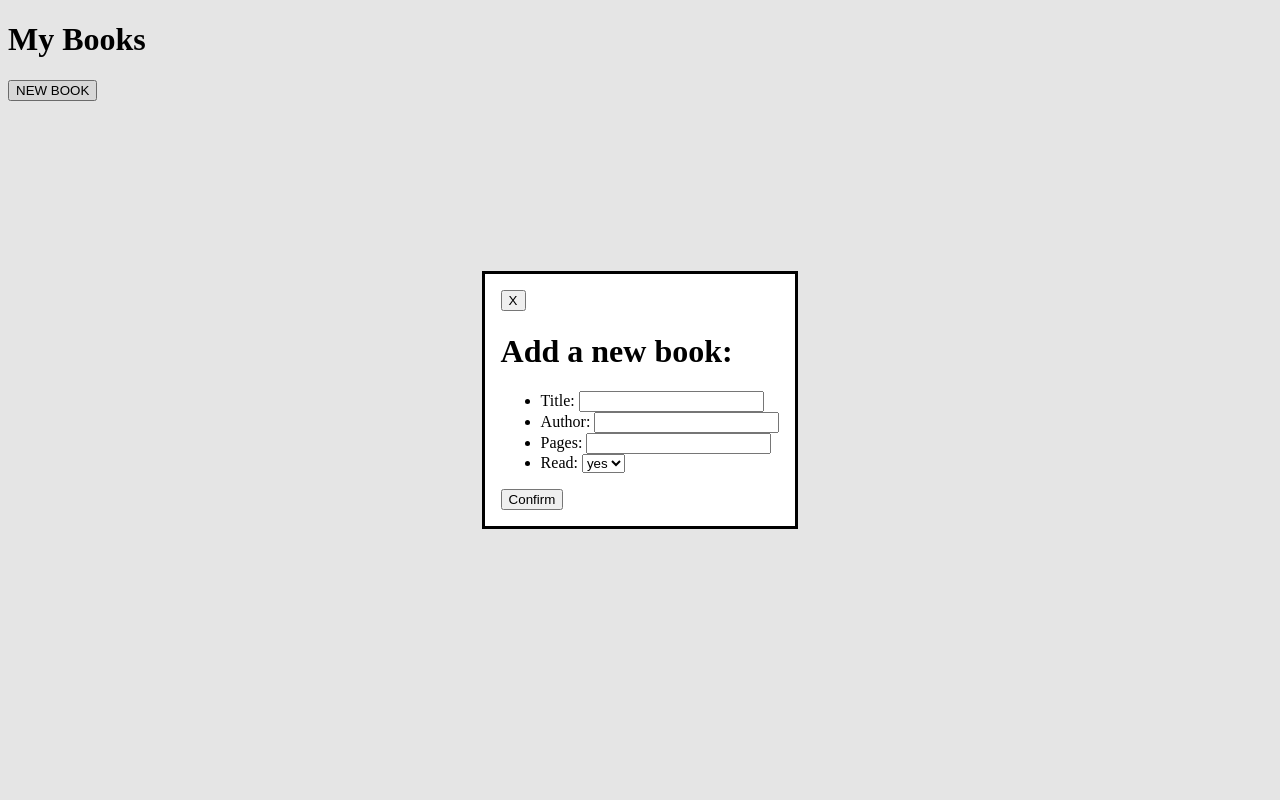
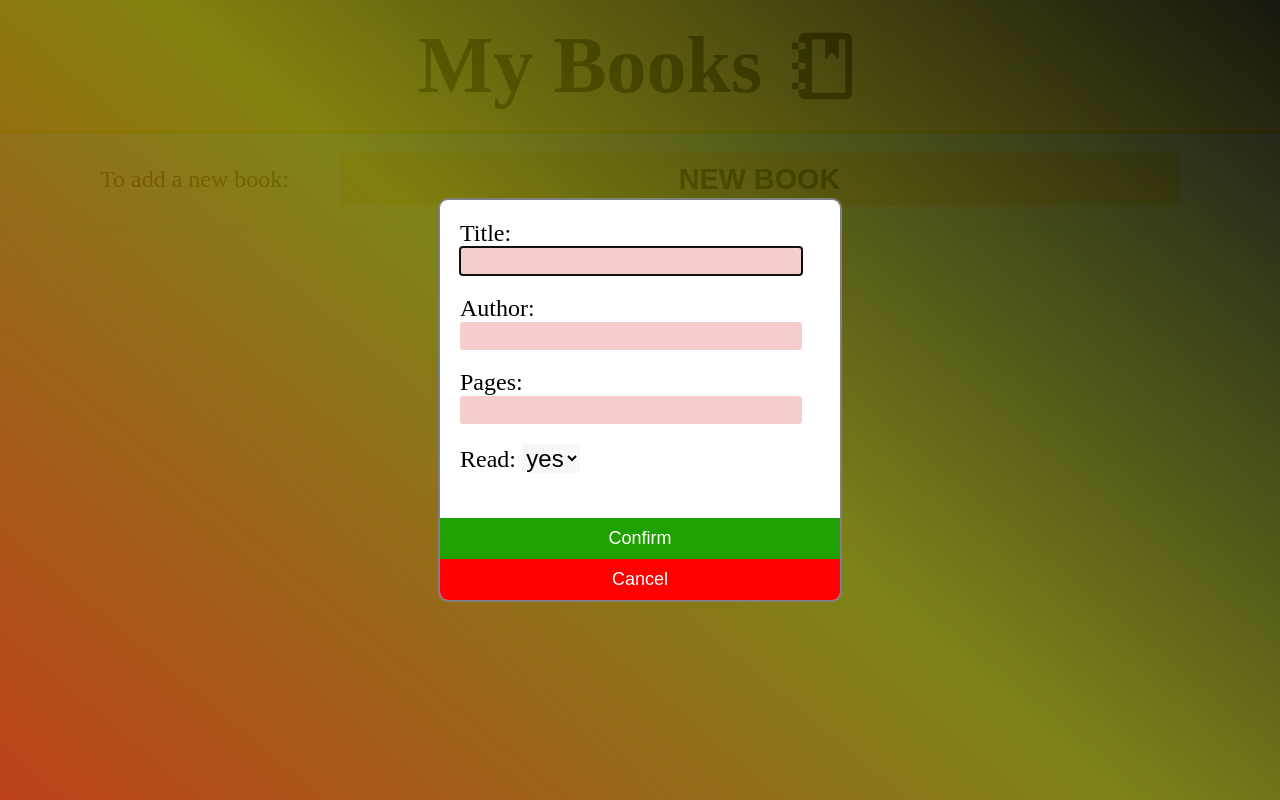
Before and after one commit to antonhopingforpeace/Library, a plain HTML site: page index.html in a window 1280 px wide. Both pictures are taken after a click on the button "NEW BOOK". Drawn offline with Linux system fonts and the light colour scheme.

Commit message:
Make the program work with basic styling

```diff
--- a/index.html
+++ b/index.html
@@ -4,25 +4,37 @@
     <meta charset="UTF-8">
     <meta name="viewport" content="width=device-width, initial-scale=1.0">
     <title>Library</title>
+    <link rel="stylesheet" href="styles.css">
+
 </head>
 <body>
-    <h1>My Books</h1>
+    <div class="header">
+        <h1 class="header-title">My Books</h1>
+        <svg xmlns="http://www.w3.org/2000/svg" viewBox="0 0 24 24"><title>notebook-outline</title><path d="M17,4V10L15,8L13,10V4H9V20H19V4H17M3,7V5H5V4C5,2.89 5.9,2 7,2H19C20.05,2 21,2.95 21,4V20C21,21.05 20.05,22 19,22H7C5.95,22 5,21.05 5,20V19H3V17H5V13H3V11H5V7H3M5,5V7H7V5H5M5,19H7V17H5V19M5,13H7V11H5V13Z" /></svg>
+    </div>
+
+    <div class="section">
+        <p>To add a new book:</p>
+        <button class="new-book">NEW BOOK</button>
+    </div>
+
     <dialog id="form-dialog">
-       <button class="close-dialog">X</button>
-       <h1>Add a new book:</h1>
+
+       <div class="dialog-container">
+            <div class="form-container">
                 <form>
                     <ul>
                         <li>
                             <label for="title">Title:</label>
-                    <input type="text" id="title">
+                            <input type="text" id="title" required>
                         </li>
                         <li>
                             <label for="author">Author:</label>
-                    <input type="text" id="author">
+                            <input type="text" id="author" required>
                         </li>
                         <li>
                             <label for="pages">Pages:</label>
-                    <input type="number" id="pages">
+                            <input type="number" id="pages" required>
                         </li>
                         <li>
                             <label for="read">Read:</label>
@@ -32,15 +44,16 @@
                             </select>
                         </li>
                     </ul>
+                </form>
+            </div>
+
             <button class="confirm-dialog">Confirm</button>
-       </form>
+            <button class="close-dialog">Cancel</button>
+       </div>
     </dialog>
-
-    <button class="new-book">NEW BOOK</button>
 
     <div class="container">    </div>
 
-    <!-- <button class="display-books">Display All Books</button> -->
 
     <script src="script.js"></script>
 </body>
--- a/script.js
+++ b/script.js
@@ -23,19 +23,10 @@ function addBookToLibrary(book){
     displayBooksInLibrary();
 }
 
-// let deleteButton = document.querySelector(".delete");
-// deleteButton.addEventListener("click",()=>{
-//     myLibrary.splice(deleteButton.getAttribute("index")-1,1);
-// })
-
-
-// const display = document.querySelector(".display-books");
-// display.addEventListener("click",displayBooksInLibrary);
-
 const dialog = document.querySelector("dialog");
 const showDialogButton = document.querySelector(".new-book");
 const closeDialogButton = document.querySelector(".close-dialog");
-const confirmDialogButton = document.querySelector(".confirm-dialog")
+const confirmDialogButton = document.querySelector(".confirm-dialog");
 
 showDialogButton.addEventListener("click", ()=>{
     dialog.showModal();
@@ -59,15 +50,6 @@ confirmDialogButton.addEventListener("click", (event)=>{
 
 })
 
-
-// function displayBooksInLibrary(){
-//     myLibrary.forEach((book)=>{
-//         let h2 = document.createElement("h2");
-//         h2.textContent = book.info();
-//         container.appendChild(h2);
-//     })
-// }
-
 function displayBooksInLibrary(){
 
     for(let i = 0; i< myLibrary.length; i++){
@@ -86,9 +68,10 @@ function displayBooksInLibrary(){
             container.innerHTML="";
             displayBooksInLibrary();
         });
-        placementOfBook.appendChild(deleteButton);
+
 
         let readButton = document.createElement("button");
+        readButton.classList.add("read");
         readButton.textContent="READ";
         readButton.addEventListener("click",()=>{
             if(myLibrary[i].read==="yes"){
@@ -99,7 +82,8 @@ function displayBooksInLibrary(){
             }
                 h2.textContent = myLibrary[i].info();
         });
-        placementOfBook.appendChild(readButton)
+        placementOfBook.appendChild(readButton);
+        placementOfBook.appendChild(deleteButton);
 
         container.appendChild(placementOfBook);
     }
--- a/styles.css
+++ b/styles.css
@@ -0,0 +1,198 @@
+*:not(dialog){
+    margin: 0;
+    padding: 0;
+    border: 0;
+    box-sizing: border-box;
+}
+body{
+    background-color: rgb(216, 250, 250);
+    height: 100vh;
+}
+.header{
+    display: flex;
+    align-items: center;
+    justify-content: center;
+    background-color: rgb(248, 239, 152);
+    padding: 20px 0;
+    font-size: 40px;
+    font-family:'Times New Roman', Times, serif;
+    border-bottom: 2px solid gold;
+    gap: 20px;
+}
+.header svg{
+    height: 80px;
+    width: auto;
+}
+.section{
+    display: flex;
+    align-items: center;
+    justify-content: flex-start;
+    padding: 20px 100px ;
+    gap:50px;
+    border-bottom: 2px dashed rgb(127, 255, 255);
+    font-size: x-large;
+    font-family:'Times New Roman', Times, serif;
+}
+.new-book{
+    padding: 10px;
+    border-radius: 5px;
+    flex: 1;
+    font-weight: bold;
+    font-size: larger;
+    background-color: rgba(218, 165, 32, 0.466);
+}
+.new-book:hover{
+    background-color:gold;
+}
+.new-book:active{
+    color:rgb(165, 0, 0);
+}
+
+dialog form ul{
+    list-style: none;
+}
+dialog{
+    height:50%;
+    width: 400px;
+    padding: 0px;
+    border-radius: 10px;
+    border: 2px solid grey;
+}
+.dialog-container{
+    height:100%;
+    width: 100%;
+    display: flex;
+    flex-direction: column;
+    align-items: center;
+}
+
+dialog form li{
+    list-style: none;
+}
+
+::backdrop {
+    background-image: linear-gradient(
+      40deg,
+      rgb(187, 45, 2),
+      rgb(117, 119, 0),
+      rgb(0, 0, 0)
+    );
+    opacity: 0.9;
+  }
+
+.close-dialog{
+    width: 100%;
+    background-color: red;
+    padding: 10px;
+    font-size: large;
+    color:white ;
+    border:none;
+}
+.close-dialog:active{
+    color: black;
+}
+.close-dialog:hover{
+    background-color:rgb(165, 0, 0);
+}
+.confirm-dialog{
+    width: 100%;
+    background-color: rgb(32, 160, 1);
+    padding: 10px;
+    font-size: large;
+    color:white ;
+    border:none;
+}
+.confirm-dialog:active{
+    color: black;
+}
+.confirm-dialog:hover{
+    background-color:rgb(1, 78, 5);
+}
+.form-container{
+    width: 100%;
+    height: 100%;
+    padding: 20px 0 0 20px;
+    flex:1;
+    display:flex;
+    align-items: center;
+    font-size: 3vh;
+}
+form{
+    height: 100%;
+}
+form ul{
+    height: 100%;
+    display: flex;
+    flex-direction: column;
+}
+form ul li{
+    flex: 1;
+}
+
+input{
+    border-radius: 3px;
+    padding-left:5px;
+    appearance: none;
+    border: #E5E7EB 1px;
+    background-color: rgb(247, 247, 247);
+    width: 90%;
+    font-size:3vh ;
+}
+input:invalid{
+    background-color: rgb(245, 205, 205);
+}
+
+select{
+    font-size: 3vh;
+    text-align: center;
+    width: auto;
+    border-radius: 3px;
+    border: #E5E7EB 1px;
+    background-color: rgb(247, 247, 247);
+}
+
+.container{
+    display: grid;
+    grid-template-columns: repeat(auto-fill, minmax(250px,1fr));
+    padding: 20px;
+    gap:20px;
+}
+
+.container div{
+    height: 300px;
+    border-radius: 10px;
+    background-color: rgba(218, 165, 32, 0.466);
+    display: flex;
+    flex-direction: column;
+}
+
+.container div h2{
+    flex:1;
+    padding:10px;
+}
+.container div .delete{
+    background-color: red;
+    padding: 5px;
+    font-size: medium;
+    color:white ;
+    border:none;
+    border-bottom-left-radius:10px;
+    border-bottom-right-radius:10px ;
+}
+.container div .read{
+    background-color: rgb(32, 160, 1);
+    padding: 5px;
+    font-size:medium;
+    color:white ;
+    border:none;
+}
+.container div .delete:hover{
+    background-color:rgb(165, 0, 0);
+}
+.container div .read:hover{
+    background-color:rgb(1, 78, 5);
+}
+.container div .delete:active,
+.container div .read:active{
+    color: black;
+}
```
Also changed, not shown: 1 other file. Lines whose indentation alone changed are shown as unchanged.
